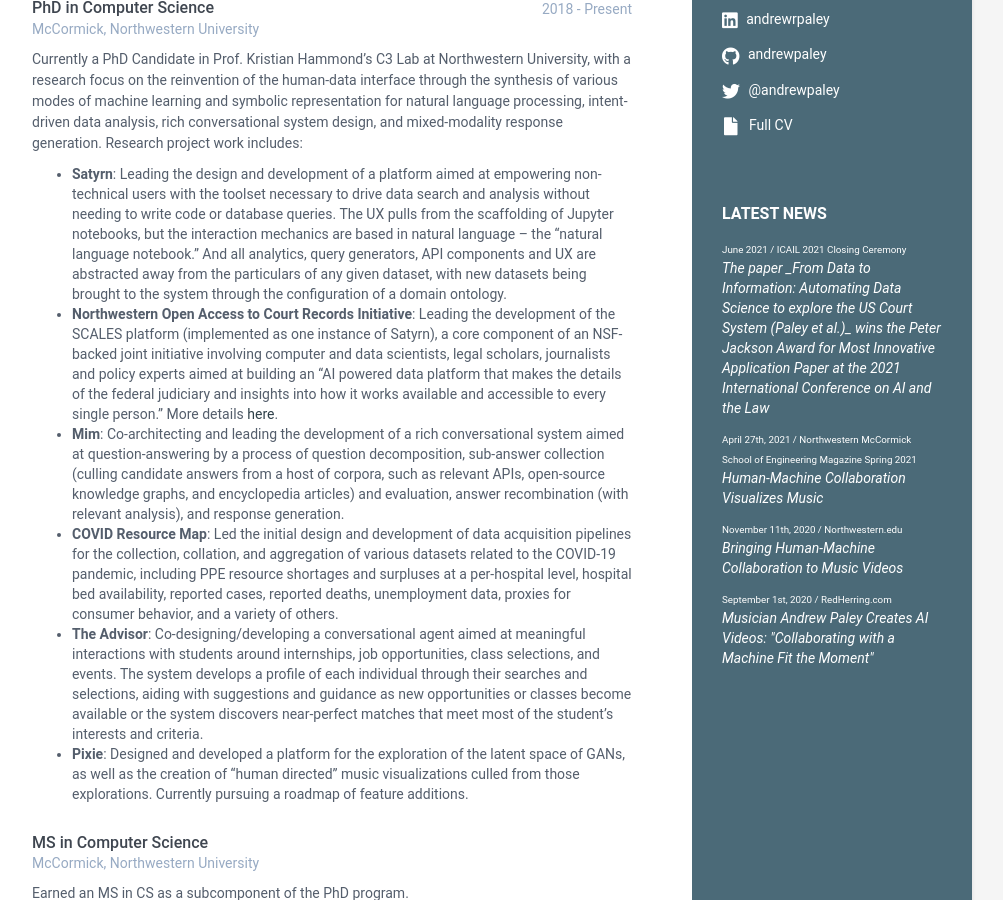
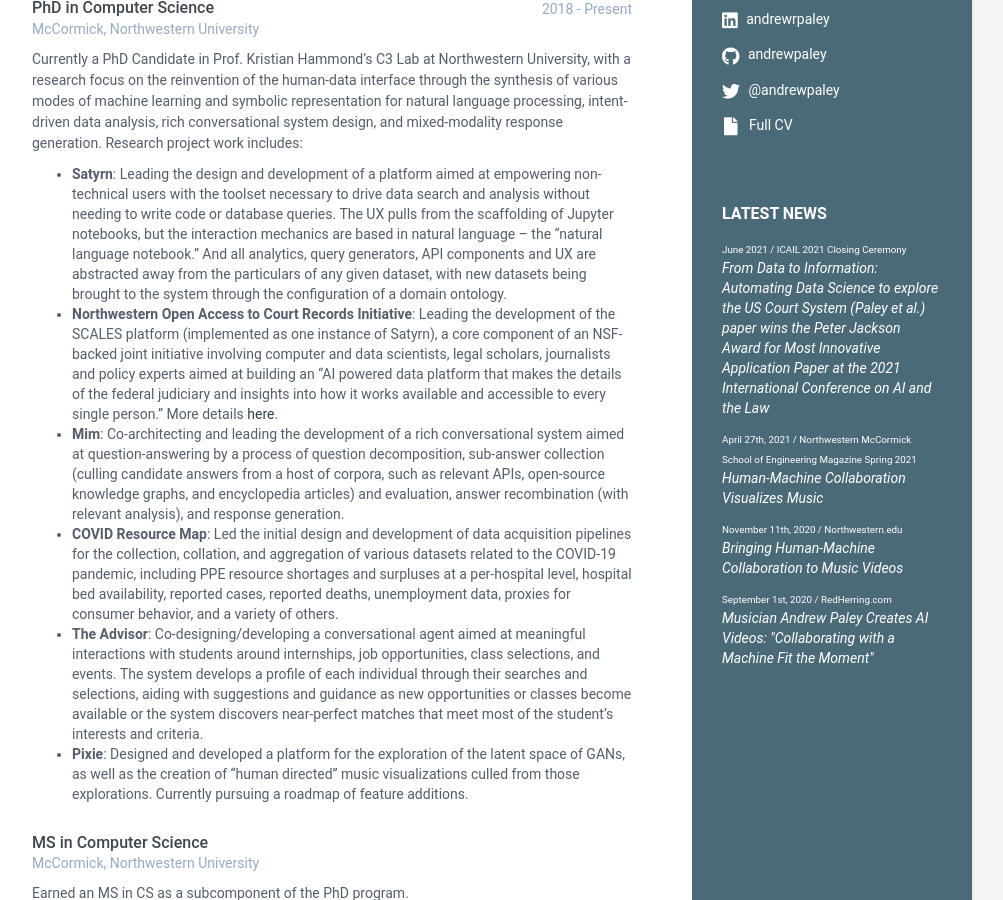
Before and after one commit to andrewpaley/andrewpaley.github.io, a Jekyll site: the page built from index.html, in a window 1280 px wide and 900 px high, scrolled down 377 px. Shown: the whole window, without its empty margins (168-1171 px from the left). Built offline with Jekyll 4.4.1, drawn with Linux system fonts in a browser that asks for light colours.

Commit message:
paper addition

```diff
--- a/_data/data.yml
+++ b/_data/data.yml
@@ -29,7 +29,7 @@
     #     level: Native
 
     news:
-      - title: "The paper _From Data to Information: Automating Data Science to explore the US Court System (Paley et al.)_ wins the Peter Jackson Award for Most Innovative Application Paper at the 2021 International Conference on AI and the Law"
+      - title: "From Data to Information: Automating Data Science to explore the US Court System (Paley et al.) paper wins the Peter Jackson Award for Most Innovative Application Paper at the 2021 International Conference on AI and the Law"
         source: "ICAIL 2021 Closing Ceremony"
         link: https://www.youtube.com/watch?v=SKOnJb3kVug
         date: "June 2021"
```
